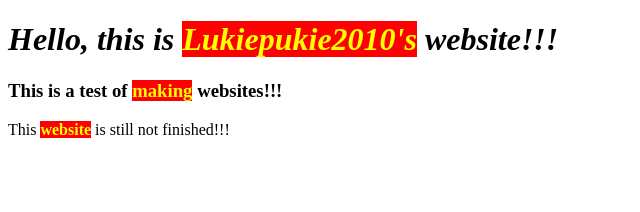
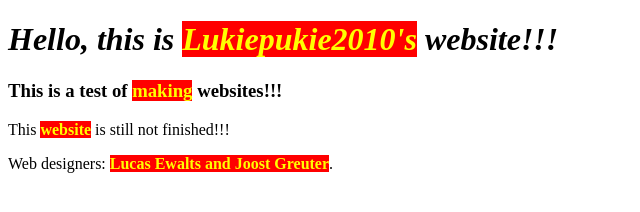
Before and after one commit to Lukiepukie2010/Lukiepukie_website, a plain HTML site: page index.html in a window 1280 px wide. Shown: the whole page, without its empty margins (0-640 px from the left). Drawn offline with Linux system fonts and the light colour scheme.

Commit message:
Update index.html

```diff
--- a/index.html
+++ b/index.html
@@ -9,5 +9,6 @@
         <h1 id="main-heading">Hello, this is <strong>Lukiepukie2010's</strong> website!!!</h1>
         <h3>This is a test of <strong>making</strong> websites!!!</h3>
         <p>This <strong>website</strong> is still not finished!!!</p>
+        <p>Web designers: <strong>Lucas Ewalts and Joost Greuter</strong>.</p>
     </body>
 </html>
```
